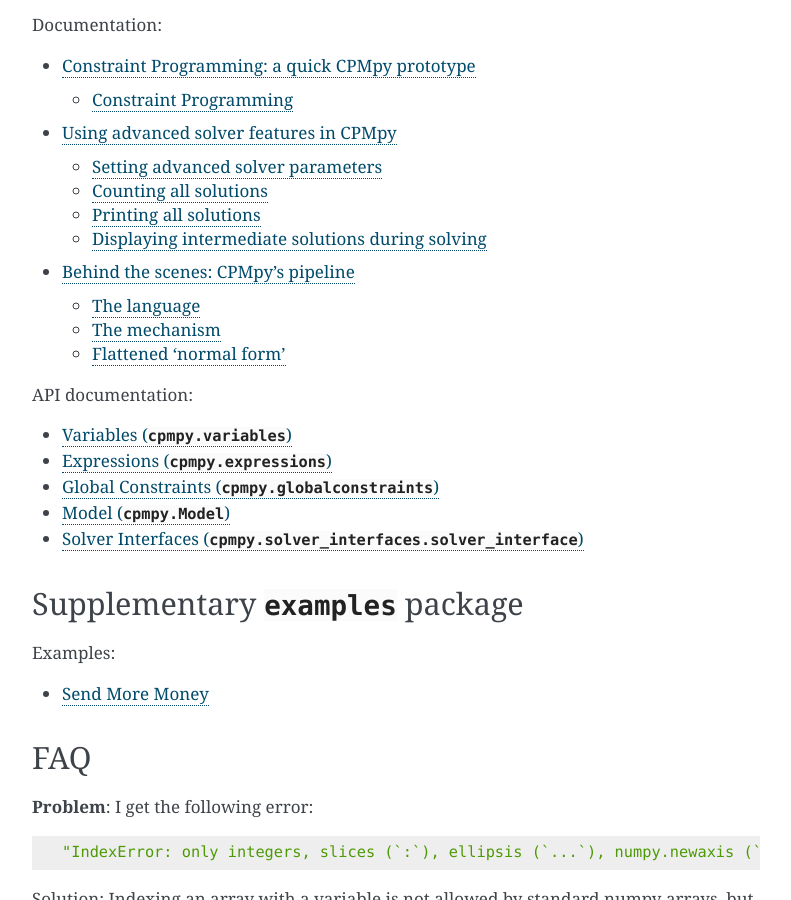
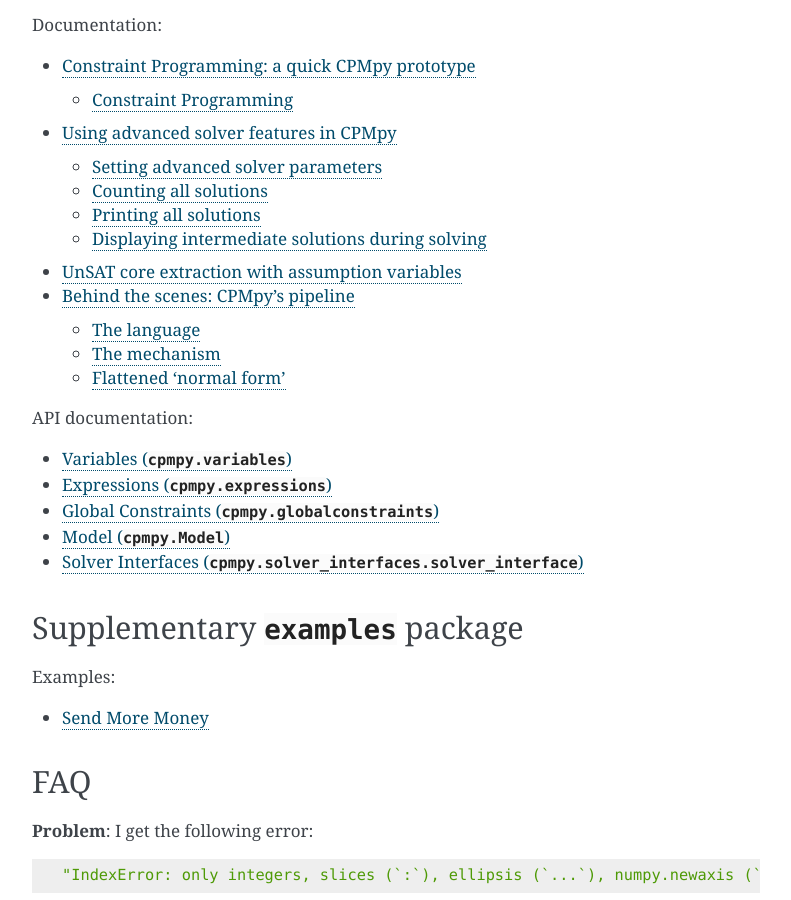
Before and after one commit to CPMpy/cpmpy, a Sphinx documentation site: the page built from docs/index.rst, in a window 1280 px wide and 900 px high, scrolled down 634 px. Shown: the whole window, without its empty margins (320-1111 px from the left). Built offline with Sphinx 7.4.7, drawn with Linux system fonts in a browser that asks for light colours.

Commit message:
link unsat core docs in main page

```diff
--- a/docs/index.rst
+++ b/docs/index.rst
@@ -23,6 +23,7 @@ The software is in ALPHA state, and near the end of its proof-of-concept stage.
 
    preface/overview
    advanced_solver_features
+   unsat_core_extraction
    preface/behind_the_scenes
 
 
```
